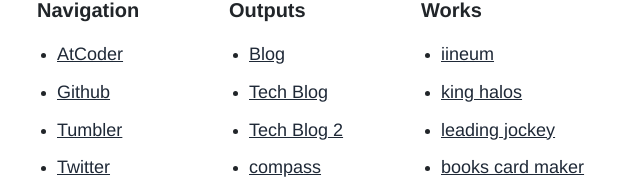
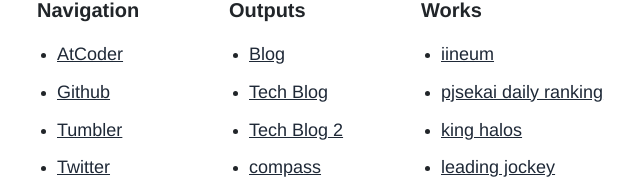
Before and after one commit to n1sym/hukurouo-blog-next, a Next.js app: page / in a window 1280 px wide. Shown: the part 195-374 px from the top of the page, without its empty margins (280-920 px from the left). Built offline with nearby package versions, Linux system fonts and the light colour scheme.

Commit message:
add works

```diff
--- a/pages/index.tsx
+++ b/pages/index.tsx
@@ -17,6 +17,7 @@
 
 const works = [
   { name: "iineum", url: "https://iineum.hukurouo.com" },
+  { name: "pjsekai daily ranking", url: "https://pjsekai-song-daily-views.vercel.app/" },
   { name: "king halos", url: "https://king-halo.hukurouo.com/" },
   { name: "leading jockey", url: "https://leading-jockey.vercel.app/" },
   { name: "books card maker", url: "https://books-card-maker.web.app/" },
```
